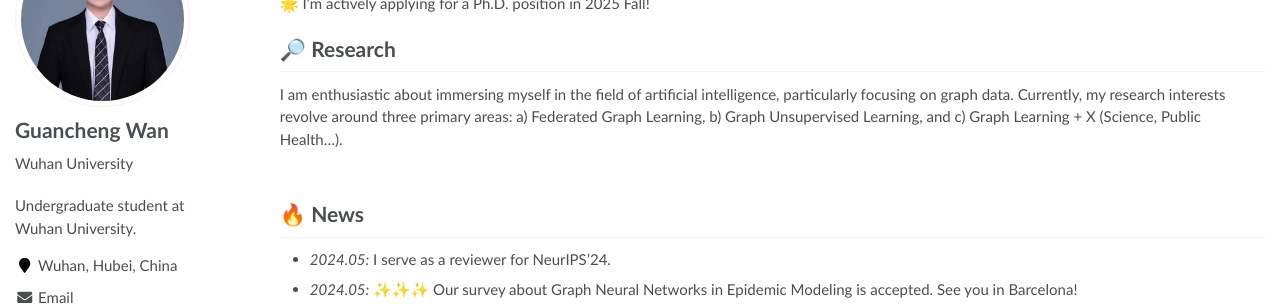
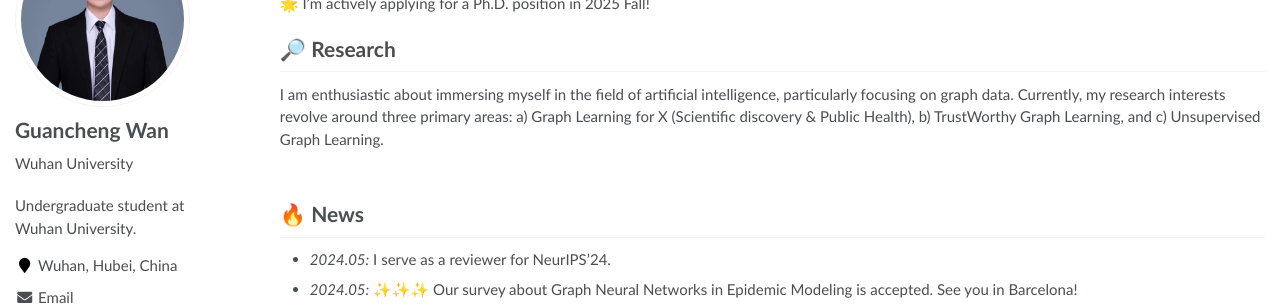
Before and after one commit to SuHui03/guanchengWan.github.io, a Jekyll site: the page built from _pages/about.md, in a window 1280 px wide and 900 px high. Shown: the part 159-465 px from the top of the window. Built offline with Jekyll 4.4.1, drawn with Linux system fonts in a browser that asks for light colours; formulas are drawn with MathJax 3.

Commit message:
Update about.md

```diff
--- a/_pages/about.md
+++ b/_pages/about.md
@@ -30,7 +30,7 @@ My name is Guancheng Wan (万冠呈), I'm currently a junior undergraduate stude
 <!-- My curriculum vitae (**CV**) can be downloaded [here](https://github.com/GuanchengWan/guanchengWan.github.io/raw/master/docs/GuanchengWan_cv.pdf).  -->
 
 # 🔎 Research
-I am enthusiastic about immersing myself in the field of artificial intelligence, particularly focusing on graph data. Currently, my research interests revolve around three primary areas: a) Federated Graph Learning, b) Graph Unsupervised Learning, and c) Graph Learning + X (Science, Public Health...).
+I am enthusiastic about immersing myself in the field of artificial intelligence, particularly focusing on graph data. Currently, my research interests revolve around three primary areas: a) Graph Learning for X (Scientific discovery & Public Health), b) TrustWorthy Graph Learning, and c) Unsupervised Graph Learning.
 
 <br/>
 
```
